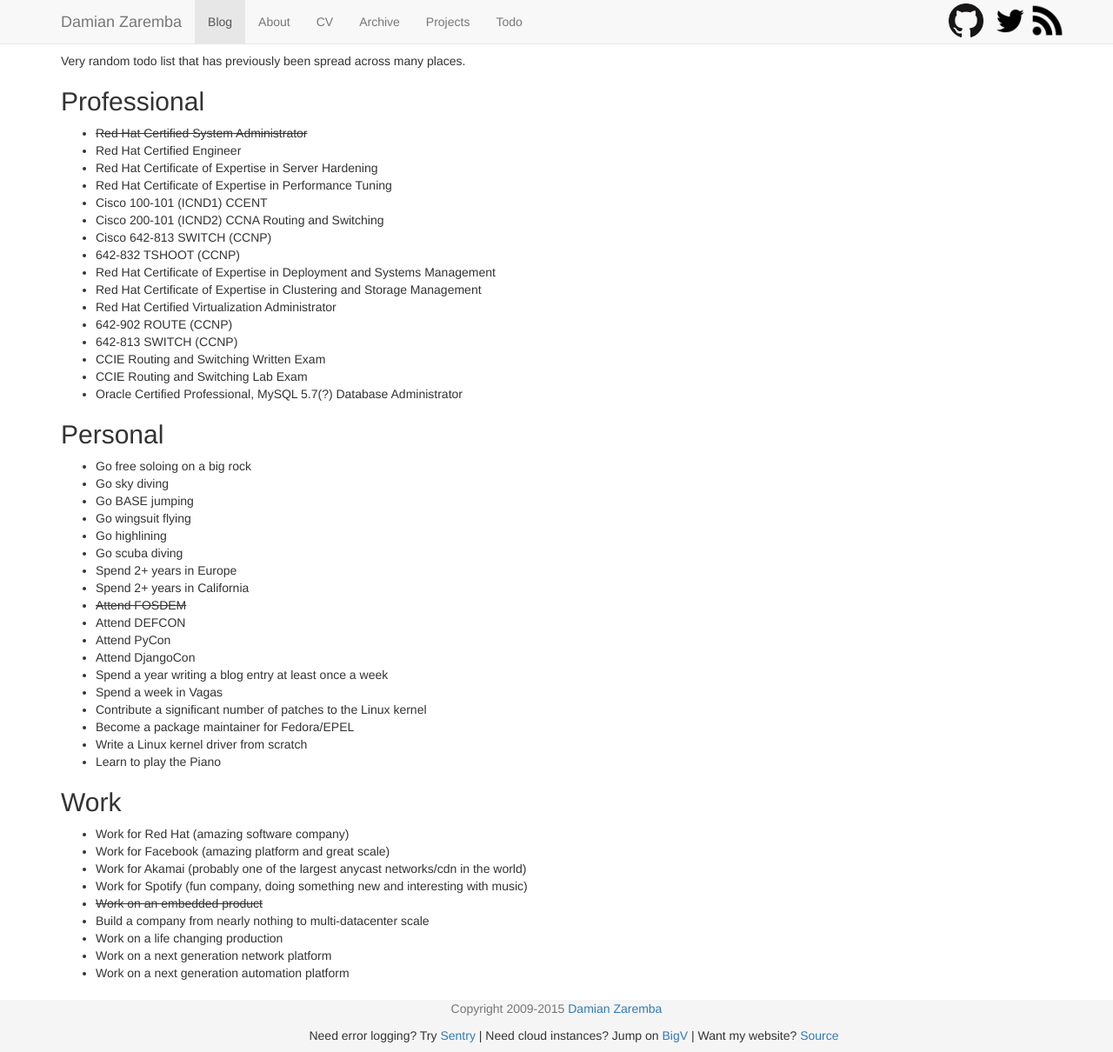
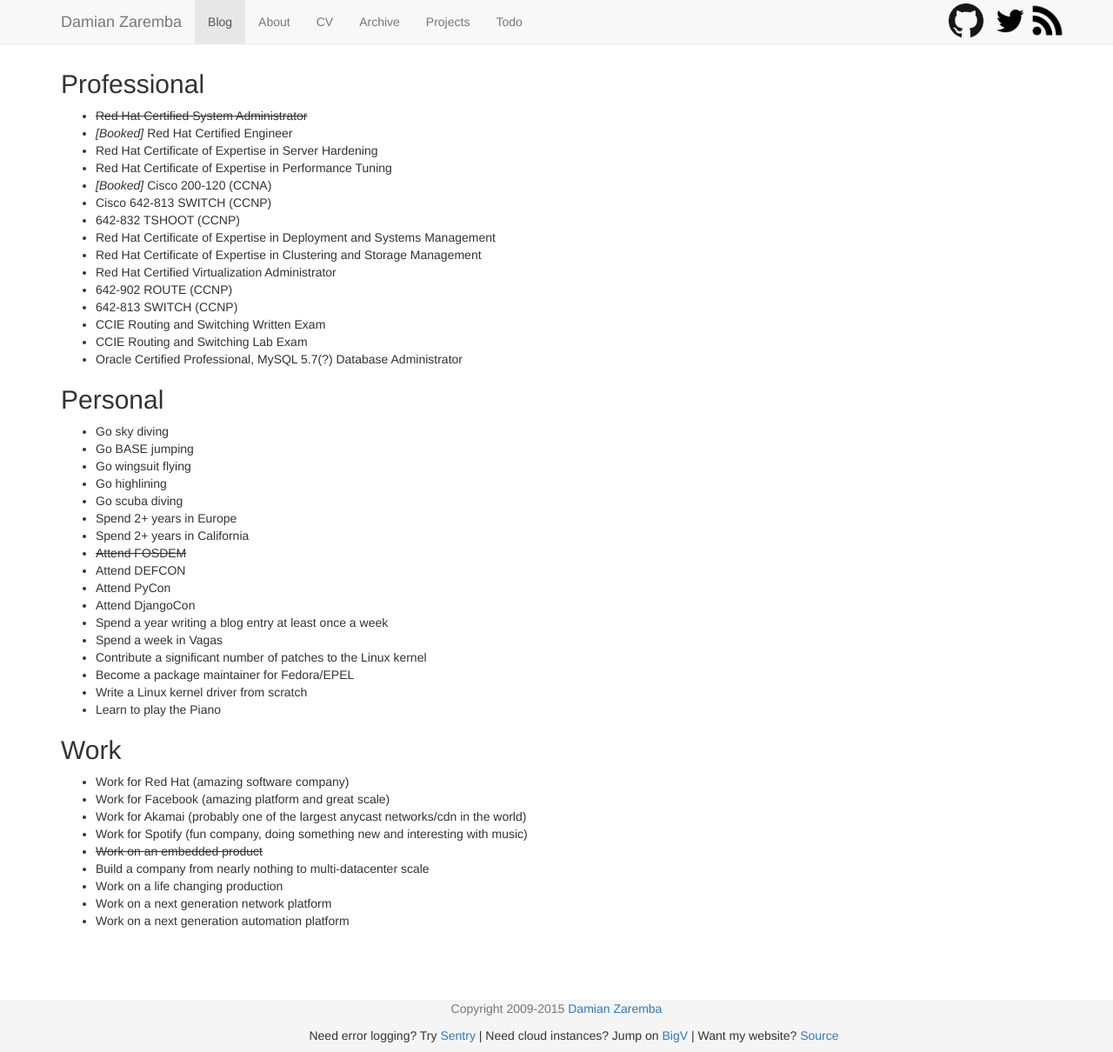
Before and after one commit to DamianZaremba/damianzaremba.co.uk, a Jekyll site: the page built from content/todo/index.markdown, in a window 1280 px wide and 1210 px high. Shown: the whole window at 87% size. Built offline with Jekyll 4.4.1, drawn with Linux system fonts in a browser that asks for light colours; Markdown is read by kramdown in place of the engine named in the settings; comment, search, counter and statistics services are not loaded.

Commit message:
Update todo

```diff
--- a/content/todo/index.markdown
+++ b/content/todo/index.markdown
@@ -4,16 +4,13 @@
 description: Damian's Todo list
 ---
 
-Very random todo list that has previously been spread across many places.
-
 Professional
 ------------
 * ~~Red Hat Certified System Administrator~~
-* Red Hat Certified Engineer
+* _[Booked]_ Red Hat Certified Engineer
 * Red Hat Certificate of Expertise in Server Hardening
 * Red Hat Certificate of Expertise in Performance Tuning
-* Cisco 100-101 (ICND1) CCENT
-* Cisco 200-101 (ICND2) CCNA Routing and Switching
+* _[Booked]_ Cisco 200-120 (CCNA)
 * Cisco 642-813 SWITCH (CCNP)
 * 642-832 TSHOOT (CCNP)
 * Red Hat Certificate of Expertise in Deployment and Systems Management
@@ -27,7 +24,6 @@
 
 Personal
 --------
-* Go free soloing on a big rock
 * Go sky diving
 * Go BASE jumping
 * Go wingsuit flying
```
